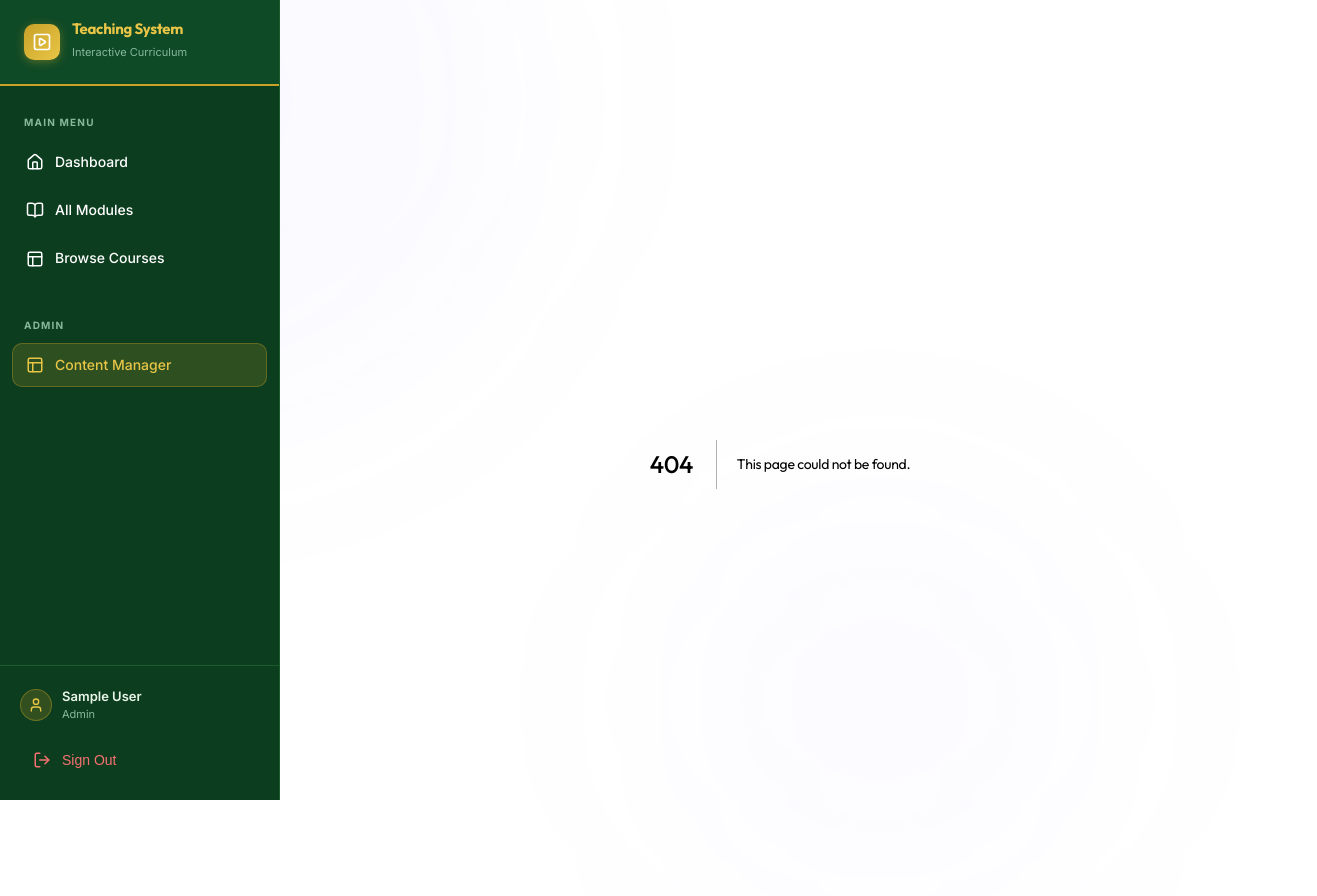
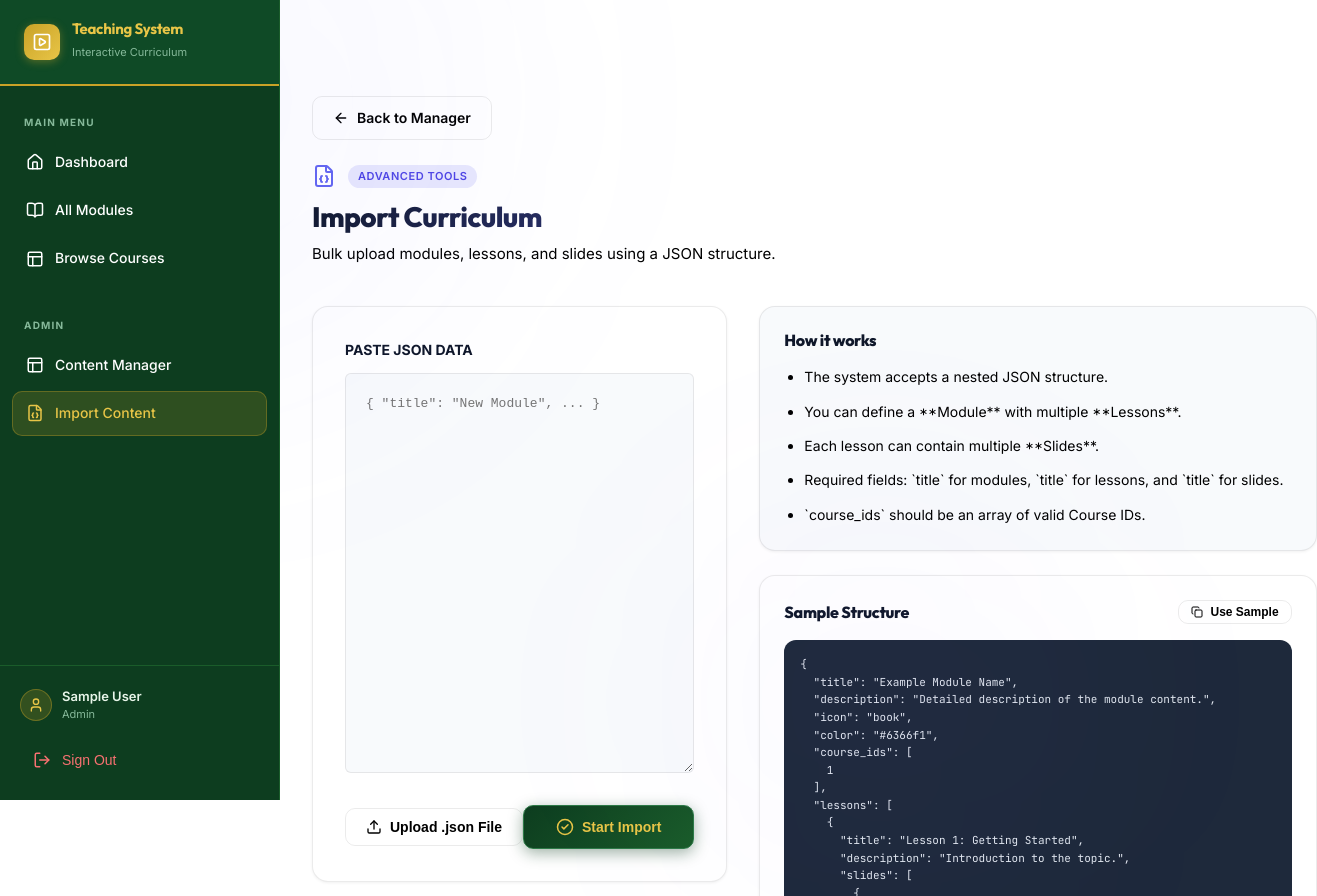
Before and after one commit to Ari-ICU/teaching-system, a Next.js app in the folder frontend/: page /admin/import in a window 1280 px wide. Before the commit this address had no page. Shown: the top 896 px of the page, 1317 px wide, since content can reach past the window. Before the commit the page ends 864 px from the top, so only its background shows below. Built offline with nearby package versions, Linux system fonts and the light colour scheme; no server answers; sample sign-in values are in the browser's storage.

Commit message:
feat: add curriculum bulk import functionality via JSON upload interface

```diff
--- /dev/null
+++ b/frontend/src/app/admin/import/page.tsx
@@ -0,0 +1,250 @@
+"use client";
+
+import { useState, useEffect } from "react";
+import Link from "next/link";
+import { useRouter } from "next/navigation";
+import { ArrowLeft, Upload, FileJson, AlertCircle, CheckCircle2, Loader2, Copy } from "lucide-react";
+import { useAuth } from "@/context/AuthContext";
+import Toast from "@/components/ui/Toast";
+
+export default function ImportCurriculumPage() {
+  const [jsonData, setJsonData] = useState("");
+  const [status, setStatus] = useState<"idle" | "importing" | "success" | "error">("idle");
+  const [errorMessage, setErrorMessage] = useState("");
+  const [showToast, setShowToast] = useState(false);
+  const [courses, setCourses] = useState<any[]>([]);
+  const { token, isLoading: authLoading } = useAuth();
+  const router = useRouter();
+
+  useEffect(() => {
+    if (!authLoading && !token) {
+      router.push("/login");
+    } else if (token) {
+      fetchCourses();
+    }
+  }, [token, authLoading]);
+
+  const fetchCourses = async () => {
+    try {
+      const apiUrl = process.env.NEXT_PUBLIC_API_URL || 'http://localhost/api';
+      const res = await fetch(`${apiUrl}/admin/courses`, {
+        headers: { 'Authorization': `Bearer ${token}` }
+      });
+      const data = await res.json();
+      setCourses(data.data || []);
+    } catch (error) {
+      console.error("Failed to fetch courses", error);
+    }
+  };
+
+  const sampleJson = {
+    title: "Example Module Name",
+    description: "Detailed description of the module content.",
+    icon: "book",
+    color: "#6366f1",
+    course_ids: courses.length > 0 ? [courses[0].id] : [1],
+    lessons: [
+      {
+        title: "Lesson 1: Getting Started",
+        description: "Introduction to the topic.",
+        slides: [
+          {
+            title: "Welcome Slide",
+            type: "concept",
+            content: "<h2>Welcome!</h2><p>This is imported content.</p>"
+          },
+          {
+            title: "Interactive Practice",
+            type: "practice",
+            content: "<h3>Try this code</h3>",
+            code_snippet: "console.log('Hello World');",
+            code_theme: "terminal"
+          }
+        ]
+      }
+    ]
+  };
+
+  const handleImport = async (e: React.FormEvent) => {
+    e.preventDefault();
+    if (!jsonData.trim()) return;
+
+    setStatus("importing");
+    setErrorMessage("");
+
+    try {
+      const apiUrl = process.env.NEXT_PUBLIC_API_URL || 'http://localhost/api';
+      const res = await fetch(`${apiUrl}/modules/import`, {
+        method: "POST",
+        headers: {
+          "Content-Type": "application/json",
+          "Authorization": `Bearer ${token}`,
+          "Accept": "application/json"
+        },
+        body: JSON.stringify({ json_data: jsonData })
+      });
+
+      const result = await res.json();
+
+      if (!res.ok) {
+        throw new Error(result.message || "Failed to import curriculum.");
+      }
+
+      setStatus("success");
+      setShowToast(true);
+      setTimeout(() => {
+        router.push("/admin/modules");
+      }, 2000);
+    } catch (error: any) {
+      console.error(error);
+      setStatus("error");
+      setErrorMessage(error.message);
+    }
+  };
+
+  const copySample = () => {
+    setJsonData(JSON.stringify(sampleJson, null, 2));
+  };
+
+  const handleFileUpload = (e: React.ChangeEvent<HTMLInputElement>) => {
+    const file = e.target.files?.[0];
+    if (!file) return;
+
+    const reader = new FileReader();
+    reader.onload = (event) => {
+      try {
+        const text = event.target?.result as string;
+        // Validate JSON
+        JSON.parse(text);
+        setJsonData(text);
+      } catch (err) {
+        setStatus("error");
+        setErrorMessage("Invalid JSON file format.");
+      }
+    };
+    reader.readAsText(file);
+  };
+
+  if (authLoading) return null;
+
+  return (
+    <div className="page" style={{ maxWidth: '1000px', margin: '0 auto' }}>
+      <Toast show={showToast} message="Curriculum imported successfully!" onClose={() => setShowToast(false)} />
+
+      <Link href="/admin" className="btn btn-ghost" style={{ marginBottom: '24px' }}>
+        <ArrowLeft size={16} /> Back to Manager
+      </Link>
+
+      <header className="page-header" style={{ marginBottom: '40px' }}>
+        <div style={{ display: 'flex', alignItems: 'center', gap: '12px', marginBottom: '12px' }}>
+           <FileJson size={24} color="var(--indigo)" />
+           <span className="badge badge-indigo">ADVANCED TOOLS</span>
+        </div>
+        <h1 className="page-title">Import Curriculum</h1>
+        <p className="page-subtitle">Bulk upload modules, lessons, and slides using a JSON structure.</p>
+      </header>
+
+      <div style={{ display: 'grid', gridTemplateColumns: '1.2fr 1fr', gap: '32px', alignItems: 'start' }}>
+        {/* Import Form */}
+        <div className="glass-card" style={{ padding: '32px', background: 'white' }}>
+          <form onSubmit={handleImport}>
+            <div style={{ marginBottom: '24px' }}>
+              <label style={{ display: 'block', marginBottom: '12px', fontSize: '14px', fontWeight: 700, color: 'var(--text-primary)' }}>
+                PASTE JSON DATA
+              </label>
+              <textarea
+                required
+                className="url-input"
+                placeholder='{ "title": "New Module", ... }'
+                style={{
+                  width: '100%',
+                  minHeight: '400px',
+                  fontFamily: 'monospace',
+                  fontSize: '13px',
+                  padding: '20px',
+                  background: '#f8fafc',
+                  border: '1px solid var(--border)',
+                  lineHeight: '1.6'
+                }}
+                value={jsonData}
+                onChange={(e) => setJsonData(e.target.value)}
+              />
+            </div>
+
+            <div style={{ display: 'flex', justifyContent: 'space-between', alignItems: 'center' }}>
+              <div style={{ position: 'relative' }}>
+                <input
+                  type="file"
+                  accept=".json"
+                  onChange={handleFileUpload}
+                  style={{ position: 'absolute', opacity: 0, width: '100%', height: '100%', cursor: 'pointer' }}
+                />
+                <button type="button" className="btn btn-ghost" style={{ gap: '8px' }}>
+                  <Upload size={16} /> Upload .json File
+                </button>
+              </div>
+
+              <button
+                type="submit"
+                className="btn btn-primary"
+                disabled={status === "importing" || !jsonData.trim()}
+                style={{ padding: '12px 32px' }}
+              >
+                {status === "importing" ? <Loader2 className="animate-spin" size={18} /> : <CheckCircle2 size={18} />}
+                <span>{status === "importing" ? "Importing..." : "Start Import"}</span>
+              </button>
+            </div>
+          </form>
+
+          {status === "error" && (
+            <div style={{ marginTop: '24px', padding: '16px', background: 'var(--rose-light)', color: 'var(--rose)', borderRadius: '12px', fontSize: '14px', border: '1px solid rgba(220, 38, 38, 0.1)', display: 'flex', alignItems: 'center', gap: '12px' }}>
+              <AlertCircle size={20} />
+              <span>{errorMessage}</span>
+            </div>
+          )}
+
+          {status === "success" && (
+            <div style={{ marginTop: '24px', padding: '16px', background: 'var(--emerald-light)', color: 'var(--emerald)', borderRadius: '12px', fontSize: '14px', border: '1px solid rgba(16, 185, 129, 0.1)', display: 'flex', alignItems: 'center', gap: '12px' }}>
+              <CheckCircle2 size={20} />
+              <span>Import successful! Redirecting...</span>
+            </div>
+          )}
+        </div>
+
+        {/* Instructions / Sample */}
+        <div style={{ display: 'flex', flexDirection: 'column', gap: '24px' }}>
+          <div className="glass-card" style={{ padding: '24px', background: 'var(--bg-secondary)' }}>
+            <h3 style={{ fontSize: '16px', fontWeight: 800, marginBottom: '16px', color: 'var(--text-primary)' }}>How it works</h3>
+            <ul style={{ paddingLeft: '20px', fontSize: '14px', color: 'var(--text-secondary)', display: 'flex', flexDirection: 'column', gap: '12px' }}>
+              <li>The system accepts a nested JSON structure.</li>
+              <li>You can define a **Module** with multiple **Lessons**.</li>
+              <li>Each lesson can contain multiple **Slides**.</li>
+              <li>Required fields: `title` for modules, `title` for lessons, and `title` for slides.</li>
+              <li>`course_ids` should be an array of valid Course IDs.</li>
+            </ul>
+          </div>
+
+          <div className="glass-card" style={{ padding: '24px' }}>
+            <div style={{ display: 'flex', justifyContent: 'space-between', alignItems: 'center', marginBottom: '16px' }}>
+              <h3 style={{ fontSize: '16px', fontWeight: 800, color: 'var(--text-primary)' }}>Sample Structure</h3>
+              <button onClick={copySample} className="btn btn-ghost" style={{ padding: '4px 12px', fontSize: '12px', height: 'auto' }}>
+                <Copy size={12} /> Use Sample
+              </button>
+            </div>
+            <pre style={{
+              fontSize: '11px',
+              background: '#1e293b',
+              color: '#e2e8f0',
+              padding: '16px',
+              borderRadius: '12px',
+              overflowX: 'auto',
+              maxHeight: '400px'
+            }}>
+              {JSON.stringify(sampleJson, null, 2)}
+            </pre>
+          </div>
+        </div>
+      </div>
+    </div>
+  );
+}
--- a/frontend/src/components/Sidebar.tsx
+++ b/frontend/src/components/Sidebar.tsx
@@ -3,7 +3,7 @@
 import { useState, useEffect } from "react";
 import Link from "next/link";
 import { usePathname } from "next/navigation";
-import { BookOpen, PlaySquare, Layout, Home, LogOut, User, X } from "lucide-react";
+import { BookOpen, PlaySquare, Layout, Home, LogOut, User, X, FileJson } from "lucide-react";
 import { useAuth } from "@/context/AuthContext";
 
 interface SidebarProps {
@@ -89,9 +89,13 @@ export default function Sidebar({ isOpen, onClose }: SidebarProps) {
           {(user?.role === 'admin' || user?.role === 'teacher') && (
             <>
               <div className="sidebar-section-label" style={{ marginTop: "20px" }}>Admin</div>
-              <Link href="/admin" className={`sidebar-item ${pathname.startsWith("/admin") ? "active" : ""}`}>
+              <Link href="/admin" className={`sidebar-item ${pathname === "/admin" ? "active" : ""}`}>
                 <span className="sidebar-item-icon"><Layout size={18} /></span>
                 Content Manager
+              </Link>
+              <Link href="/admin/import" className={`sidebar-item ${pathname === "/admin/import" ? "active" : ""}`}>
+                <span className="sidebar-item-icon"><FileJson size={18} /></span>
+                Import Content
               </Link>
             </>
           )}
```
Also changed, not shown: 2 other files (tests, documents, lock files or other folders).
